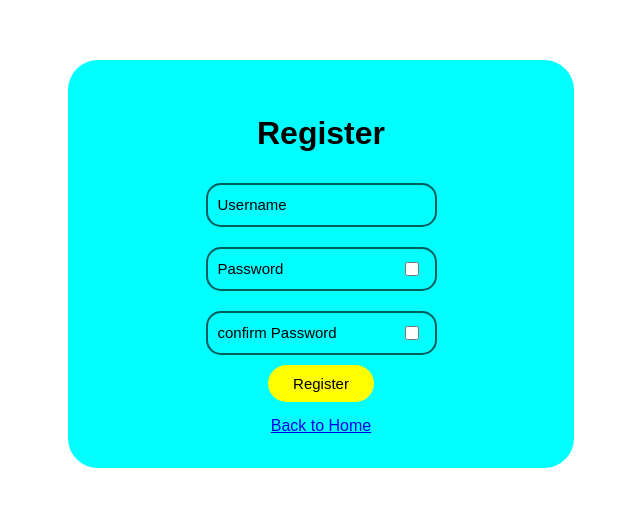
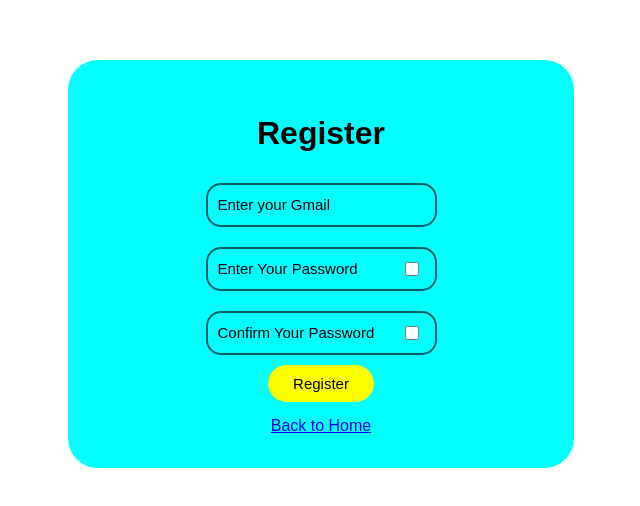
Before and after one commit to HarishGuptha9797/Notehub, a React (Vite) app: page /register in a window 1280 px wide. Shown: the part 136-642 px from the top of the page, without its empty margins (319-959 px from the left). Built offline with nearby package versions, Linux system fonts and the light colour scheme.

Commit message:
Updated place holders in Register.jsx

```diff
--- a/src/components/Register.jsx
+++ b/src/components/Register.jsx
@@ -68,7 +68,7 @@ export default function Register() {
         <div className="input-box">
           <input
             type="email"
-            placeholder="Username"
+            placeholder="Enter your Gmail"
             value={email}
             onChange={handleEmail}
           />
@@ -77,7 +77,7 @@ export default function Register() {
           <input
             type={show}
             name=""
-            placeholder="Password"
+            placeholder="Enter Your Password"
             value={password}
             onChange={handlePassword}
           />
@@ -90,7 +90,7 @@ export default function Register() {
         <div className="input-box" style={{ position: "relative" }}>
           <input
             type={show}
-            placeholder="confirm Password"
+            placeholder="Confirm Your Password"
             value={confirmPassword}
             onChange={handleConfirmPassword}
           />
```
